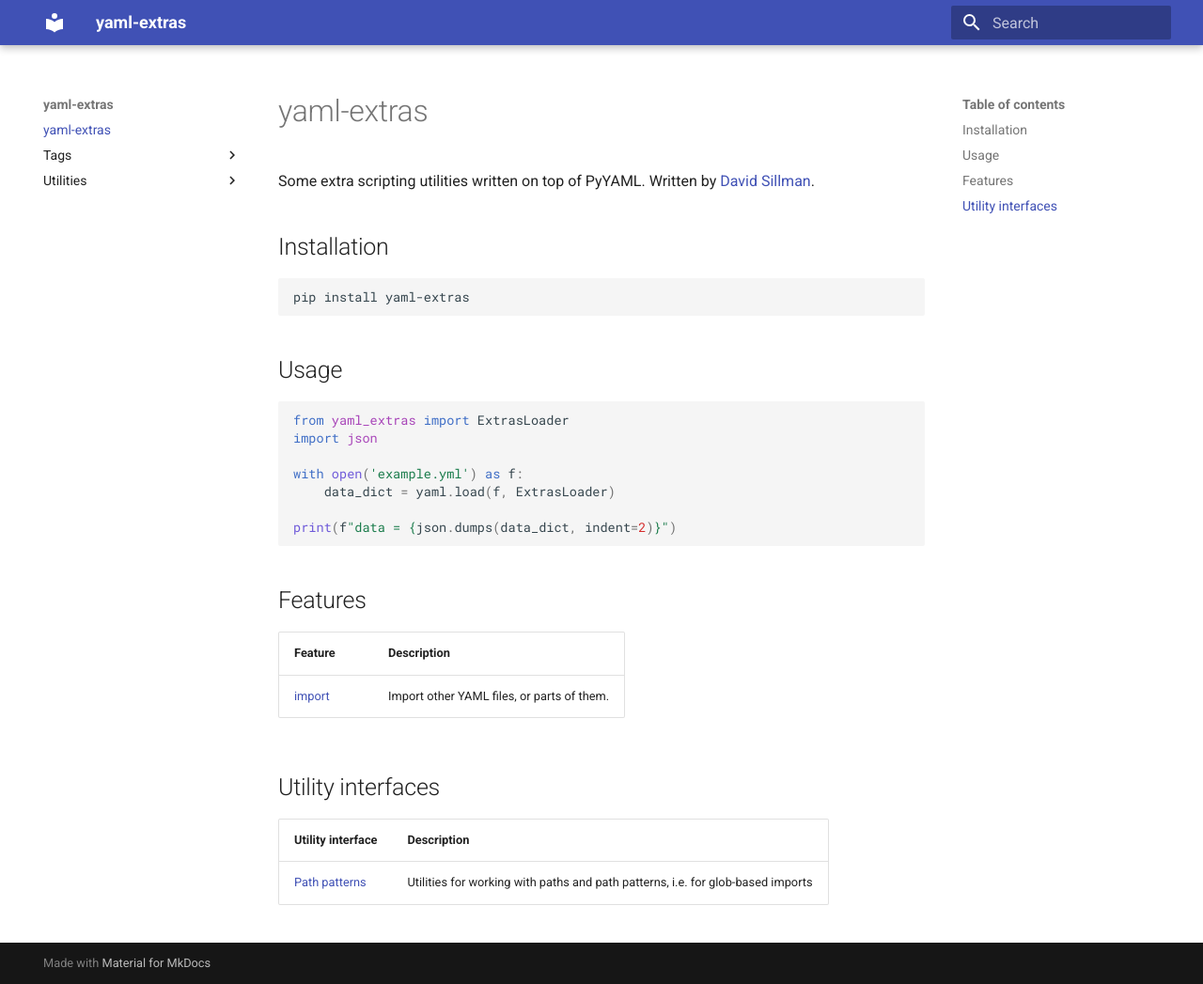
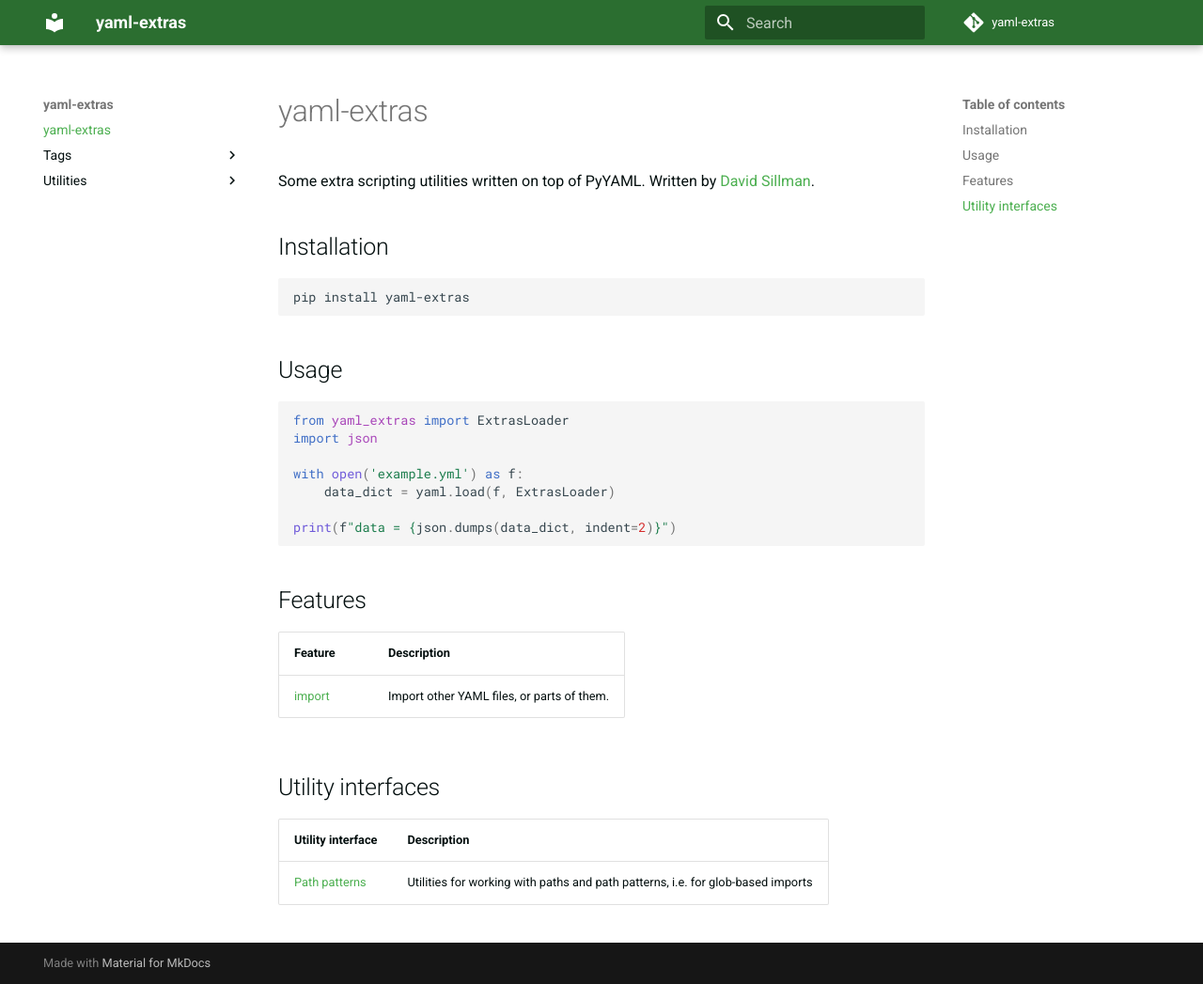
Before and after one commit to dsillman2000/yaml-extras, an MkDocs documentation site: the page built from docs/index.md, in a window 1280 px wide and 1047 px high. Shown: the whole window at 94% size. Built offline with MkDocs 1.6.1 and Material for MkDocs 9.7.7, drawn with Linux system fonts in a browser that asks for light colours; comment, search, counter and statistics services are not loaded.

Commit message:
custom stylesheet for mkdocs site (i like green)

```diff
--- /dev/null
+++ b/docs/stylesheets/extra.css
@@ -0,0 +1,9 @@
+:root {
+    --md-default-fg-color: #040F0F;
+    --md-primary-fg-color: #2B6E30;
+    --md-primary-fg-color--light: #4CAF50;
+    --md-primary-fg-color--dark: #1B5E20;
+    --md-accent-fg-color: #07ED7A;
+
+    --md-typeset-a-color: var(--md-primary-fg-color--light)
+}
--- a/mkdocs.yml
+++ b/mkdocs.yml
@@ -1,15 +1,24 @@
 site_name: yaml-extras
 
+# repo link in top right corner
+repo_url: "https://github.com/dsillman2000/yaml-extras"
+repo_name: "yaml-extras"
+
+# material theme
 theme:
   name: material
-  # set up code highlighting
 
+# highlighting
 markdown_extensions:
   - pymdownx.highlight:
       anchor_linenums: true
       line_spans: __span
       pygments_lang_class: true
   - pymdownx.superfences
+
+# custom css
+extra_css:
+  - stylesheets/extra.css
 
 watch:
   - docs
```
